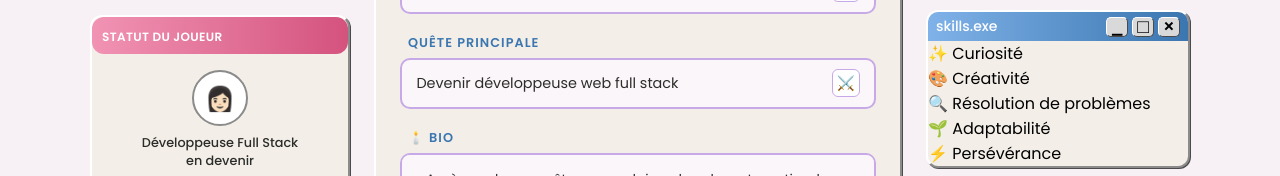
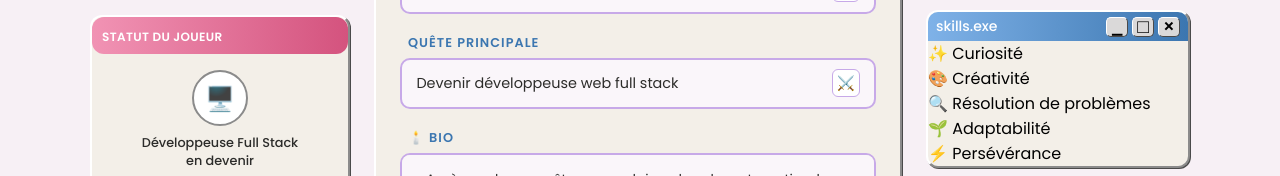
Before and after one commit to Offichigo/Off-myPortfolio, a React (Vite) app: page / in a window 1280 px wide. Both pictures are taken after a click on the button "ENTRER DANS L'AVENTURE ▶". Shown: the part 344-520 px from the top of the page. Built offline with nearby package versions, Linux system fonts and the light colour scheme; a web font is replaced by a local one.

Commit message:
changement emoji

```diff
--- a/src/components/ContactCard.jsx
+++ b/src/components/ContactCard.jsx
@@ -8,7 +8,7 @@ function ContactCard() {
       </div>
 
       <div className="contact-body">
-        <div className="contact-avatar">👩🏻</div>
+        <div className="contact-avatar">🖥️</div>
         <p className="contact-class">
           Développeuse Full Stack
           <br />
--- a/src/components/Sidebar.jsx
+++ b/src/components/Sidebar.jsx
@@ -2,7 +2,7 @@ import "../css/Sidebar.css";
 import WindowControls from "./WindowControls";
 
 const NAV_ITEMS = [
-  { id: "character", label: "Fiche de personnage", icon: "👩🏻" },
+  { id: "character", label: "Fiche de personnage", icon: "💖" },
   { id: "skills", label: "Compétences", icon: "🌳" },
   { id: "quests", label: "Quêtes", icon: "⚔️" },
   { id: "progress", label: "Progression", icon: "📈" },
```
